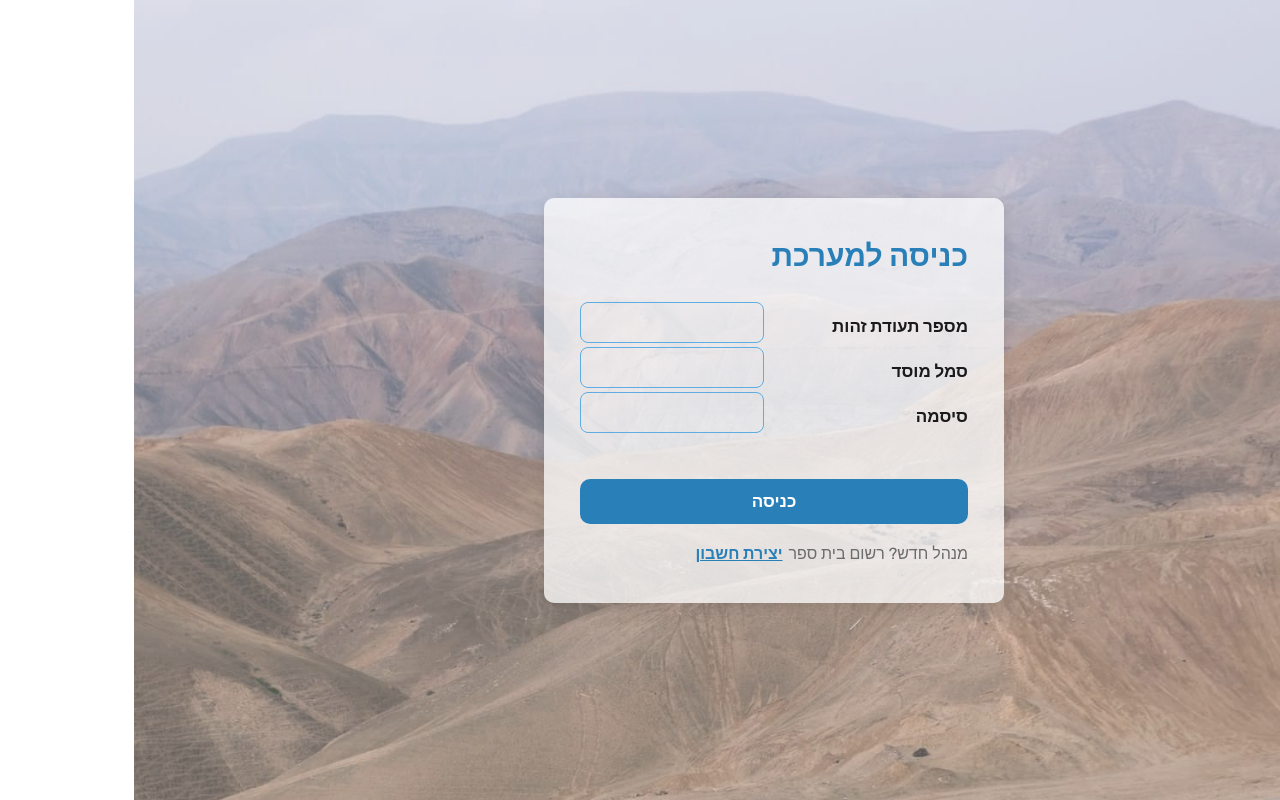
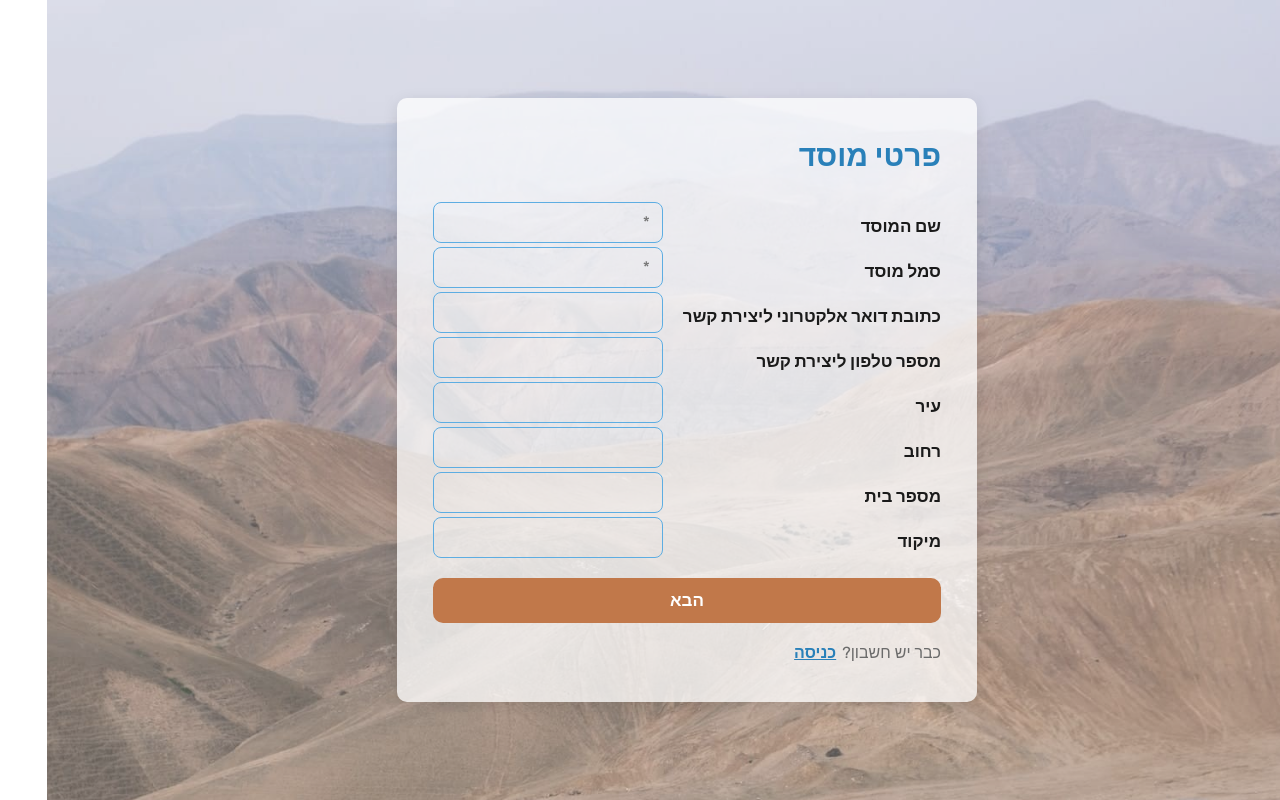
Before and after one commit to s0583232209/Trip-Management-System, a React (Vite) app in the folder client/trip-manager-client-code/: page /register/1 in a window 1280 px wide. Before the commit this address led to /login. Built offline with nearby package versions, Linux system fonts and the light colour scheme.

Commit message:
fix: register

```diff
--- a/client/trip-manager-client-code/src/App.jsx
+++ b/client/trip-manager-client-code/src/App.jsx
@@ -9,7 +9,8 @@ function App() {
     <BrowserRouter>
       <Routes>
         <Route path="/login" element={<Login />} />
-        <Route path="/register" element={<Register />} />
+        <Route path="/register" element={<Navigate to="/register/1" />} />
+        <Route path="/register/:step" element={<Register />} />
         <Route path="/" element={<DashboardPage />} />
         <Route path="*" element={<Navigate to="/login" />} />
       </Routes>
--- a/client/trip-manager-client-code/src/api.js
+++ b/client/trip-manager-client-code/src/api.js
@@ -9,7 +9,11 @@ api.interceptors.response.use(
   (response) => response,
   (error) => {
     const status = error.response?.status;
-    if (status === 401) {
+    const requestUrl = error.config?.url || "";
+    const isLoginRequest = requestUrl.includes("/api/auth/login");
+    const isAlreadyLoginPage = window.location.pathname === "/login";
+
+    if (status === 401 && !isLoginRequest && !isAlreadyLoginPage) {
       window.location.href = "/login";
     } else if (status === 403) {
       window.location.href = "/access_denied";
--- a/client/trip-manager-client-code/src/components/SchoolDetails.jsx
+++ b/client/trip-manager-client-code/src/components/SchoolDetails.jsx
@@ -1,5 +1,5 @@
-import { useState } from "react";
-import "./SchoolDetails.css"
+import { useEffect, useState } from "react";
+import "./SchoolDetails.css";
 const defaultSchoolDetails = {
   name: "",
   institutionNumber: "",
@@ -11,17 +11,72 @@ const defaultSchoolDetails = {
   postalCode: "",
 };
 
-export default function SchoolDetails({ onSubmit }) {
-  const [formData, setFormData] = useState(defaultSchoolDetails);
+export default function SchoolDetails({ onSubmit, initialData }) {
+  const [formData, setFormData] = useState(initialData || defaultSchoolDetails);
+  const [errors, setErrors] = useState({});
+
+  useEffect(() => {
+    if (initialData) {
+      setFormData(initialData);
+    }
+  }, [initialData]);
 
   function updateField(event) {
     const { name, value } = event.target;
     setFormData((currentData) => ({ ...currentData, [name]: value }));
   }
 
+  const nameRegex = /^[\p{L}\d\s]{2,}$/u;
+  const institutionNumberRegex = /^\d{6}$/;
+  const emailRegex = /^[^\s@]+@[^\s@]+\.[^\s@]+$/;
+  const phoneRegex = /^\+?[\d\s-]{7,15}$/;
+  const cityRegex = /^[\p{L}\s]{2,}$/u;
+  const streetRegex = /^[\p{L}\d\s-]{2,}$/u;
+  const houseNumberRegex = /^\d+$/;
+  const postalCodeRegex = /^\d{5,7}$/;
+
   function submitForm(event) {
     event.preventDefault();
-    onSubmit(formData);
+
+    const newErrors = {};
+
+    if (!nameRegex.test(formData.name)) {
+      newErrors.name = "שם המוסד חייב להכיל לפחות 2 אותיות";
+    }
+
+    if (!institutionNumberRegex.test(formData.institutionNumber)) {
+      newErrors.institutionNumber = "סמל מוסד חייב להכיל 6 ספרות בדיוק";
+    }
+
+    if (formData.email && !emailRegex.test(formData.email)) {
+      newErrors.email = "כתובת דואר אלקטרוני לא תקינה";
+    }
+
+    if (formData.phoneNumber && !phoneRegex.test(formData.phoneNumber)) {
+      newErrors.phoneNumber = "מספר טלפון לא תקין";
+    }
+
+    if (formData.city && !cityRegex.test(formData.city)) {
+      newErrors.city = "הזן שם עיר תקין";
+    }
+
+    if (formData.street && !streetRegex.test(formData.street)) {
+      newErrors.street = "הזן שם רחוב תקין";
+    }
+
+    if (formData.houseNumber && !houseNumberRegex.test(formData.houseNumber)) {
+      newErrors.houseNumber = "מספר בית חייב להכיל ספרות בלבד";
+    }
+
+    if (formData.postalCode && !postalCodeRegex.test(formData.postalCode)) {
+      newErrors.postalCode = "מיקוד חייב להכיל 5 עד 7 ספרות";
+    }
+
+    setErrors(newErrors);
+
+    if (Object.keys(newErrors).length === 0) {
+      onSubmit(formData);
+    }
   }
 
   return (
@@ -31,9 +86,12 @@ export default function SchoolDetails({ onSubmit }) {
         type="text"
         id="schoolName"
         name="name"
+        placeholder="*"
+        required
         value={formData.name}
         onChange={updateField}
       />
+      {errors.name && <p className="error">{errors.name}</p>}
 
       <label htmlFor="schoolInstitutionNumber">סמל מוסד</label>
       <input
@@ -41,11 +99,16 @@ export default function SchoolDetails({ onSubmit }) {
         inputMode="numeric"
         id="schoolInstitutionNumber"
         name="institutionNumber"
+        placeholder="*"
+        required
         value={formData.institutionNumber}
         onChange={updateField}
       />
+      {errors.institutionNumber && (
+        <p className="error">{errors.institutionNumber}</p>
+      )}
 
-      <label htmlFor="schoolEmail">כתובת דואר אלקטרוני ליצרת קשר</label>
+      <label htmlFor="schoolEmail">כתובת דואר אלקטרוני ליצירת קשר</label>
       <input
         type="email"
         id="schoolEmail"
@@ -53,8 +116,9 @@ export default function SchoolDetails({ onSubmit }) {
         value={formData.email}
         onChange={updateField}
       />
+      {errors.email && <p className="error">{errors.email}</p>}
 
-      <label htmlFor="schoolPhoneNumber">מספר טלפון ליצרת קשר</label>
+      <label htmlFor="schoolPhoneNumber">מספר טלפון ליצירת קשר</label>
       <input
         type="text"
         id="schoolPhoneNumber"
@@ -62,6 +126,7 @@ export default function SchoolDetails({ onSubmit }) {
         value={formData.phoneNumber}
         onChange={updateField}
       />
+      {errors.phoneNumber && <p className="error">{errors.phoneNumber}</p>}
 
       <label htmlFor="city">עיר</label>
       <input
@@ -71,6 +136,7 @@ export default function SchoolDetails({ onSubmit }) {
         value={formData.city}
         onChange={updateField}
       />
+      {errors.city && <p className="error">{errors.city}</p>}
 
       <label htmlFor="street">רחוב</label>
       <input
@@ -80,6 +146,7 @@ export default function SchoolDetails({ onSubmit }) {
         value={formData.street}
         onChange={updateField}
       />
+      {errors.street && <p className="error">{errors.street}</p>}
 
       <label htmlFor="houseNumber">מספר בית</label>
       <input
@@ -90,6 +157,7 @@ export default function SchoolDetails({ onSubmit }) {
         value={formData.houseNumber}
         onChange={updateField}
       />
+      {errors.houseNumber && <p className="error">{errors.houseNumber}</p>}
 
       <label htmlFor="postalCode">מיקוד</label>
       <input
@@ -100,6 +168,7 @@ export default function SchoolDetails({ onSubmit }) {
         value={formData.postalCode}
         onChange={updateField}
       />
+      {errors.postalCode && <p className="error">{errors.postalCode}</p>}
 
       <button type="submit">הבא</button>
     </form>
--- a/client/trip-manager-client-code/src/components/UserDetails.jsx
+++ b/client/trip-manager-client-code/src/components/UserDetails.jsx
@@ -1,4 +1,4 @@
-import { useState } from "react";
+import { useEffect, useState } from "react";
 import { useLocation } from "react-router-dom";
 import "./UserDetails.css";
 
@@ -11,12 +11,23 @@ const defaultUserDetails = {
   role: "",
 };
 
-export default function UserDetails({ onSubmit }) {
+export default function UserDetails({
+  onSubmit,
+  onBack,
+  hideRoleSelect,
+  initialData,
+}) {
   const location = useLocation();
   const isAuth = location.pathname.includes("auth");
 
-  const [formData, setFormData] = useState(defaultUserDetails);
+  const [formData, setFormData] = useState(initialData || defaultUserDetails);
   const [errors, setErrors] = useState({});
+
+  useEffect(() => {
+    if (initialData) {
+      setFormData(initialData);
+    }
+  }, [initialData]);
 
   function updateField(event) {
     const { name, value } = event.target;
@@ -31,6 +42,12 @@ export default function UserDetails({ onSubmit }) {
   const nationalIdRegex = /^\d{9}$/;
   const passwordRegex = /^(?=.*\d)(?=.*[\p{L}])[\p{L}\d\S]{6,}$/u;
   const phoneRegex = /^\+?[\d\s-]{7,15}$/;
+
+  function handleBack() {
+    if (onBack) {
+      onBack(formData);
+    }
+  }
 
   function submitForm(event) {
     event.preventDefault();
@@ -79,6 +96,8 @@ export default function UserDetails({ onSubmit }) {
         id="fullName"
         name="fullName"
         autoComplete="name"
+        placeholder="*"
+        required
         value={formData.fullName}
         onChange={updateField}
       />
@@ -90,6 +109,8 @@ export default function UserDetails({ onSubmit }) {
         id="nationalId"
         name="nationalId"
         autoComplete="username"
+        placeholder="*"
+        required
         value={formData.nationalId}
         onChange={updateField}
       />
@@ -101,6 +122,8 @@ export default function UserDetails({ onSubmit }) {
         id="password"
         name="password"
         autoComplete="current-password"
+        placeholder="*"
+        required
         value={formData.password}
         onChange={updateField}
       />
@@ -130,7 +153,7 @@ export default function UserDetails({ onSubmit }) {
         <p className="error">{errors.userPhoneNumber}</p>
       )}
 
-      {!isAuth && (
+      {!isAuth && !hideRoleSelect && (
         <>
           <label htmlFor="userRole">תפקיד</label>
           <select
@@ -147,7 +170,18 @@ export default function UserDetails({ onSubmit }) {
         </>
       )}
 
-      <button type="submit">צור חשבון</button>
+      <div className="form-actions">
+        {onBack && (
+          <button
+            type="button"
+            onClick={handleBack}
+            className="auth-back-button"
+          >
+            חזרה
+          </button>
+        )}
+        <button type="submit">צור חשבון</button>
+      </div>
     </form>
   );
 }
--- a/client/trip-manager-client-code/src/pages/Login.css
+++ b/client/trip-manager-client-code/src/pages/Login.css
@@ -91,6 +91,62 @@
   background: var(--sky-mid);
 }
 
+/* Back button uses the same visual style as the primary submit button */
+.auth-form-panel .auth-back-button {
+  grid-column: 1 / -1;
+  margin-top: 12px;
+  padding: 12px;
+  border: none;
+  border-radius: var(--radius);
+  background: var(--sky-dark);
+  color: #fff;
+  font-size: 17px;
+  font-weight: 700;
+  font-family: 'Rubik', Arial, sans-serif;
+  transition: background 0.2s;
+}
+.auth-form-panel .auth-back-button:hover {
+  background: var(--sky-mid);
+}
+
+/* Center action buttons (back + submit) and add spacing */
+.auth-form-panel .form-actions {
+  grid-column: 1 / -1;
+  display: flex;
+  justify-content: center;
+  gap: 12px;
+  margin-top: 16px;
+}
+
+.auth-form-panel .form-actions {
+  grid-column: 1 / -1;
+  display: flex;
+  justify-content: center;
+  gap: 12px;
+  margin-top: 16px;
+  align-items: center;
+  flex-wrap: nowrap;
+}
+
+/* Unified action buttons: share available space so they stay on the same row */
+.auth-form-panel .form-actions button {
+  padding: 10px 14px;
+  flex: 1 1 120px;
+  max-width: 220px;
+  min-width: 110px;
+  height: 44px;
+  display: inline-flex;
+  align-items: center;
+  justify-content: center;
+  white-space: nowrap;
+  box-sizing: border-box;
+  margin: 0;
+}
+.auth-form-panel .form-actions button[type="submit"] {
+  grid-column: auto !important;
+  margin-top: 0 !important;
+}
+
 .errorLog, .error {
   grid-column: 1 / -1;
   color: #c0392b;
@@ -127,3 +183,14 @@
   .auth-form-panel { padding: 28px 18px; }
   .auth-form-panel form { grid-template-columns: 1fr; }
 }
+
+/* On very small screens stack the action buttons */
+@media (max-width: 420px) {
+  .auth-form-panel .form-actions { flex-direction: column; gap: 10px; }
+  .auth-form-panel .form-actions button { width: 100%; max-width: none; }
+}
+
+/* Prevent label for school email from wrapping to a new line */
+.auth-form-panel label[for="schoolEmail"] {
+  white-space: nowrap;
+}
--- a/client/trip-manager-client-code/src/pages/Login.jsx
+++ b/client/trip-manager-client-code/src/pages/Login.jsx
@@ -4,8 +4,12 @@ import api from "../api";
 import "./Login.css";
 
 export default function Auth() {
-  const [error, setError] = useState();
-  const [formData, setFormData] = useState({ nationalId: "", institutionNumber: "", password: "" });
+  const [error, setError] = useState("");
+  const [formData, setFormData] = useState({
+    nationalId: "",
+    institutionNumber: "",
+    password: "",
+  });
   const navigate = useNavigate();
 
   useEffect(() => {
@@ -15,18 +19,48 @@ export default function Auth() {
 
   function updateField(e) {
     const { name, value } = e.target;
-    setFormData(prev => ({ ...prev, [name]: value }));
+    setFormData((prev) => ({ ...prev, [name]: value }));
   }
 
   async function handleLogin(e) {
     e.preventDefault();
+    if (
+      !formData.nationalId ||
+      !formData.institutionNumber ||
+      !formData.password
+    ) {
+      setError("יש למלא את כל שדות הכניסה");
+      return;
+    }
     try {
       const response = await api.post("/api/auth/login", formData);
       const user = response.data;
-      sessionStorage.setItem("current-user", JSON.stringify({ userId: user.userId, role: user.role, nationalId: user.nationalId }));
+      sessionStorage.setItem(
+        "current-user",
+        JSON.stringify({
+          userId: user.userId,
+          role: user.role,
+          nationalId: user.nationalId,
+        }),
+      );
       navigate("/");
     } catch (err) {
-      setError(err.response?.data?.message || "שם משתמש או סיסמה שגויים");
+      const serverMessage = err.response?.data?.message;
+      const normalized = serverMessage?.toLowerCase() || "";
+      let message = "שם משתמש או סיסמה שגויים";
+
+      if (normalized.includes("user not found")) {
+        message = "משתמש לא נמצא";
+      } else if (
+        normalized.includes("incorrect password") ||
+        normalized.includes("invalid credentials")
+      ) {
+        message = "סיסמה שגויה";
+      } else if (err.response?.status >= 500) {
+        message = "אירעה תקלה בשרת, נסה שוב מאוחר יותר";
+      }
+
+      setError(message);
     }
   }
 
@@ -34,22 +68,43 @@ export default function Auth() {
     <div className="auth-page">
       <div className="auth-form-panel">
         <p className="auth-form-heading">כניסה למערכת</p>
-        <form onSubmit={handleLogin}>
+        <form onSubmit={handleLogin} noValidate>
           <label htmlFor="nationalId">מספר תעודת זהות</label>
-          <input type="text" id="nationalId" name="nationalId" value={formData.nationalId} onChange={updateField} />
+          <input
+            type="text"
+            id="nationalId"
+            name="nationalId"
+            value={formData.nationalId}
+            onChange={updateField}
+          />
 
           <label htmlFor="institutionNumber">סמל מוסד</label>
-          <input type="text" inputMode="numeric" id="institutionNumber" name="institutionNumber" value={formData.institutionNumber} onChange={updateField} />
+          <input
+            type="text"
+            inputMode="numeric"
+            id="institutionNumber"
+            name="institutionNumber"
+            value={formData.institutionNumber}
+            onChange={updateField}
+          />
 
           <label htmlFor="password">סיסמה</label>
-          <input type="password" id="password" name="password" value={formData.password} onChange={updateField} />
+          <input
+            type="password"
+            id="password"
+            name="password"
+            value={formData.password}
+            onChange={updateField}
+          />
 
           <p className="errorLog">{error}</p>
           <button type="submit">כניסה</button>
         </form>
         <p className="auth-alt-link">
           מנהל חדש? רשום בית ספר
-          <button type="button" onClick={() => navigate("/register")}>יצירת חשבון</button>
+          <button type="button" onClick={() => navigate("/register")}>
+            יצירת חשבון
+          </button>
         </p>
       </div>
     </div>
--- a/client/trip-manager-client-code/src/pages/Register.jsx
+++ b/client/trip-manager-client-code/src/pages/Register.jsx
@@ -1,5 +1,5 @@
-import { useState } from "react";
-import { useNavigate } from "react-router-dom";
+import { useState, useEffect } from "react";
+import { useNavigate, useParams } from "react-router-dom";
 import api from "../api";
 import SchoolDetails from "../components/SchoolDetails.jsx";
 import UserDetails from "../components/UserDetails.jsx";
@@ -8,23 +8,49 @@ import "./Login.css";
 export default function Register() {
   const [step, setStep] = useState(1);
   const [schoolData, setSchoolData] = useState(null);
+  const [userData, setUserData] = useState(null);
   const [error, setError] = useState();
   const navigate = useNavigate();
+  const params = useParams();
+
+  useEffect(() => {
+    const paramStep = parseInt(params.step, 10);
+    if (!paramStep || (paramStep !== 1 && paramStep !== 2)) {
+      navigate("/register/1", { replace: true });
+      return;
+    }
+    setStep(paramStep);
+  }, [params.step, navigate]);
 
   function handleSchoolSubmit(data) {
     setSchoolData(data);
-    setStep(2);
+    navigate("/register/2");
   }
 
-  async function handleUserSubmit(userData) {
+  function handleBack(currentUserData) {
+    if (currentUserData) {
+      setUserData(currentUserData);
+    }
+    navigate("/register/1");
+  }
+
+  async function handleUserSubmit(submittedUserData) {
+    setUserData(submittedUserData);
     try {
       const response = await api.post("/api/auth/register", {
         ...schoolData,
-        ...userData,
+        ...submittedUserData,
         role: "principal",
       });
       const user = response.data;
-      sessionStorage.setItem("current-user", JSON.stringify({ userId: user.userId, role: user.role, nationalId: user.nationalId }));
+      sessionStorage.setItem(
+        "current-user",
+        JSON.stringify({
+          userId: user.userId,
+          role: user.role,
+          nationalId: user.nationalId,
+        }),
+      );
       navigate("/");
     } catch (err) {
       setError(err.response?.data?.message || "הרישום נכשל, נסה שנית");
@@ -34,13 +60,29 @@ export default function Register() {
   return (
     <div className="auth-page">
       <div className="auth-form-panel auth-form-panel--scroll">
-        <p className="auth-form-heading">{step === 1 ? "פרטי מוסד" : "פרטי מנהל"}</p>
-        {step === 1 && <SchoolDetails onSubmit={handleSchoolSubmit} />}
-        {step === 2 && <UserDetails onSubmit={handleUserSubmit} />}
+        <p className="auth-form-heading">
+          {step === 1 ? "פרטי מוסד" : "פרטי מנהל"}
+        </p>
+        {step === 1 && (
+          <SchoolDetails
+            onSubmit={handleSchoolSubmit}
+            initialData={schoolData}
+          />
+        )}
+        {step === 2 && (
+          <UserDetails
+            onSubmit={handleUserSubmit}
+            onBack={handleBack}
+            initialData={userData}
+            hideRoleSelect={true}
+          />
+        )}
         {error && <p className="errorLog">{error}</p>}
         <p className="auth-alt-link">
           כבר יש חשבון?
-          <button type="button" onClick={() => navigate("/login")}>כניסה</button>
+          <button type="button" onClick={() => navigate("/login")}>
+            כניסה
+          </button>
         </p>
       </div>
     </div>
```
